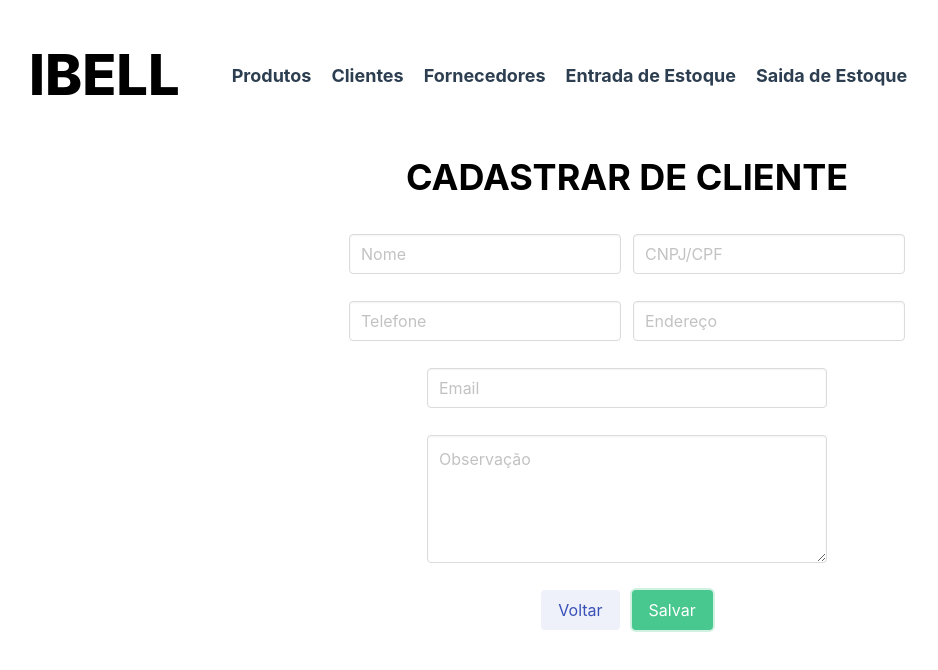
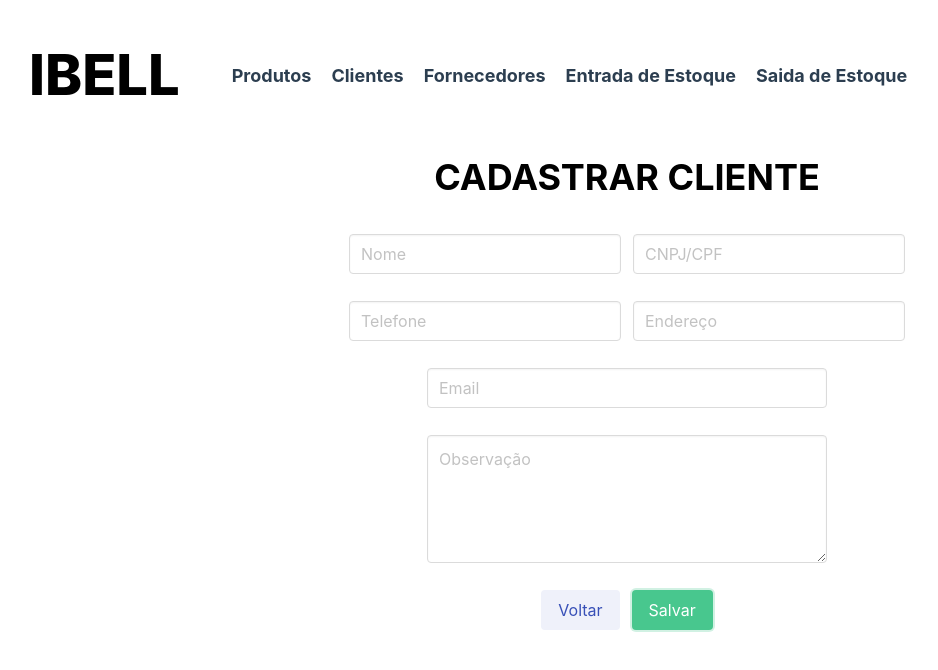
Before and after one commit to renanmontanopaz/ibell-embalagens-client, a Vue app: page /register-client in a window 1280 px wide. Shown: the top 670 px of the page, without its empty margins (13-951 px from the left). Built offline with nearby package versions, Linux system fonts and the light colour scheme.

Commit message:
alteracao no registrar cliente

```diff
--- a/src/views/cliente/RegisterClientView.vue
+++ b/src/views/cliente/RegisterClientView.vue
@@ -1,6 +1,6 @@
 <template>
     <div class="columnsCadastrar">
-        <h1>CADASTRAR DE CLIENTE</h1>
+        <h1>CADASTRAR CLIENTE</h1>
         <div class="columns" v-if="notificacao.ativo">
         <div class="column is-12">
           <div :class="notificacao.classe">
```
